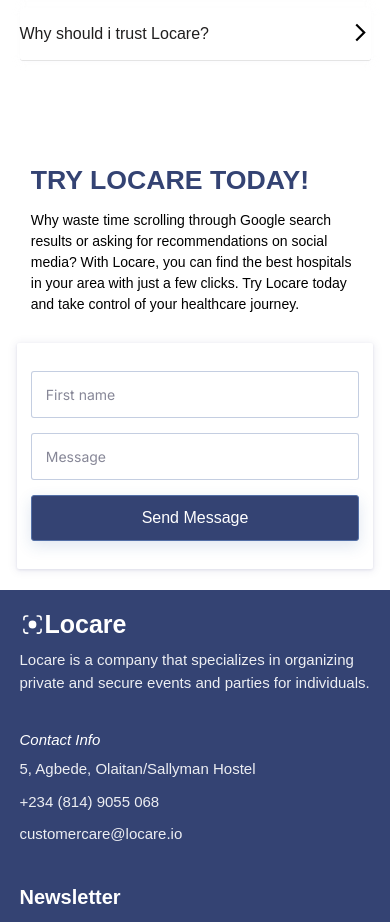
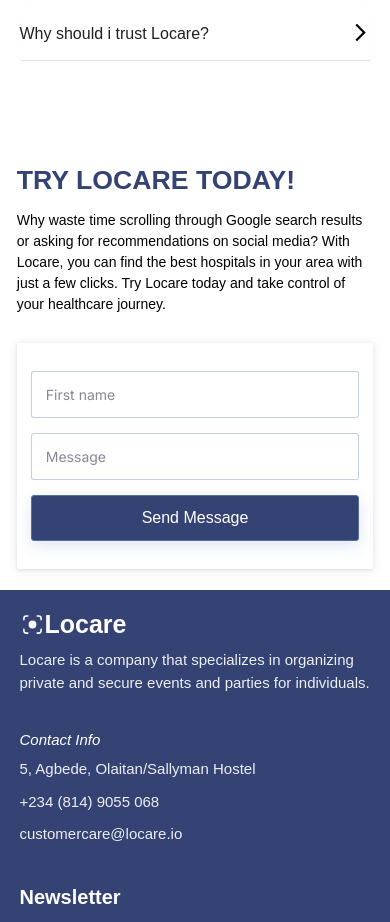
Before and after one commit to blyncnov/locare, a Next.js app: page / in a window 390 px wide. Shown: the part 1841-2763 px from the top of the page. Built offline with nearby package versions, Linux system fonts and the light colour scheme.

Commit message:
first commit

```diff
--- a/components/Support/support.module.scss
+++ b/components/Support/support.module.scss
@@ -67,6 +67,10 @@
         p {
             font-size: 14px;
         }
+
+        @media (max-width: 900px) {
+            padding: 2em 0;
+        }
     }
 
     .support_form {
```
